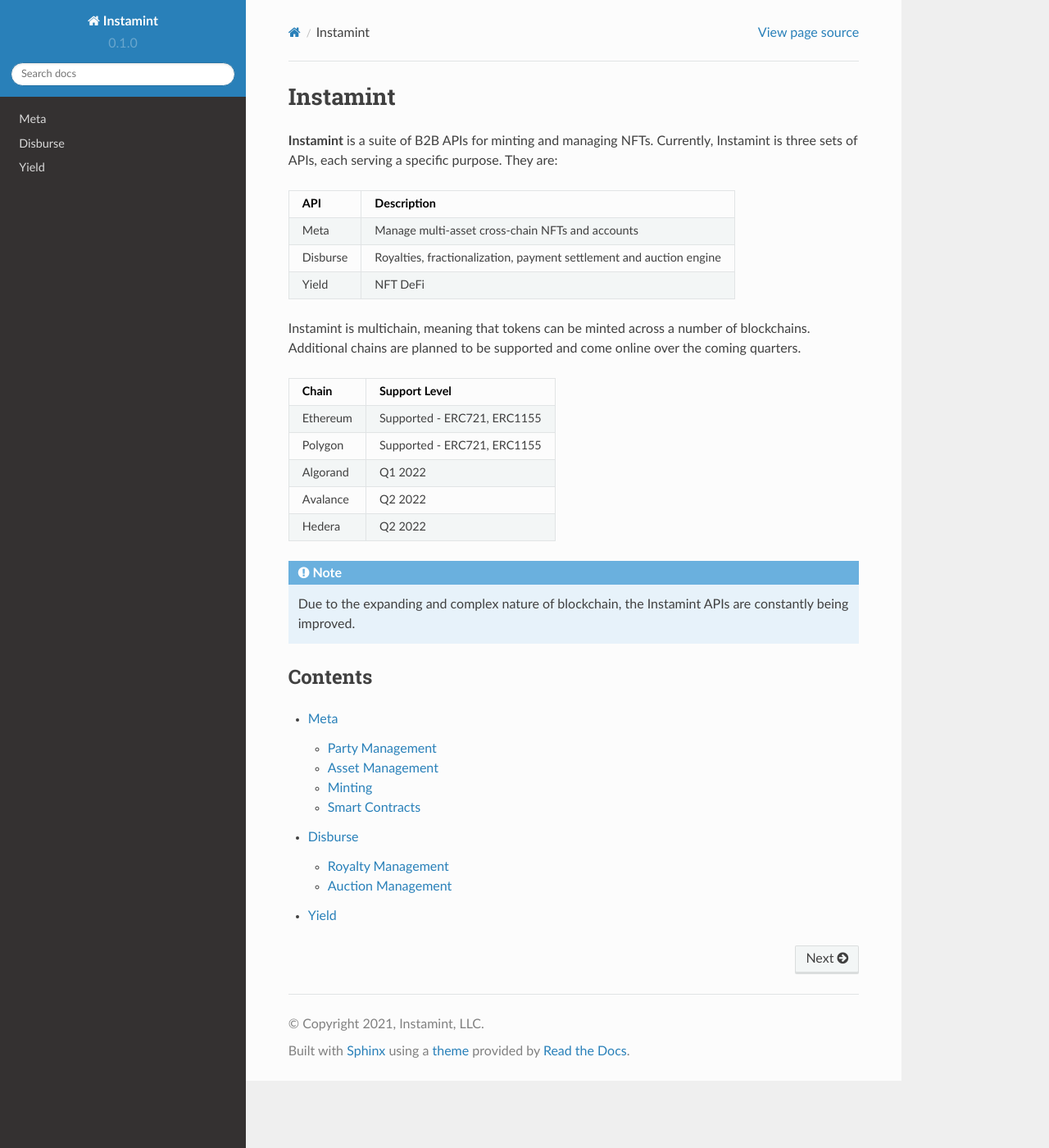
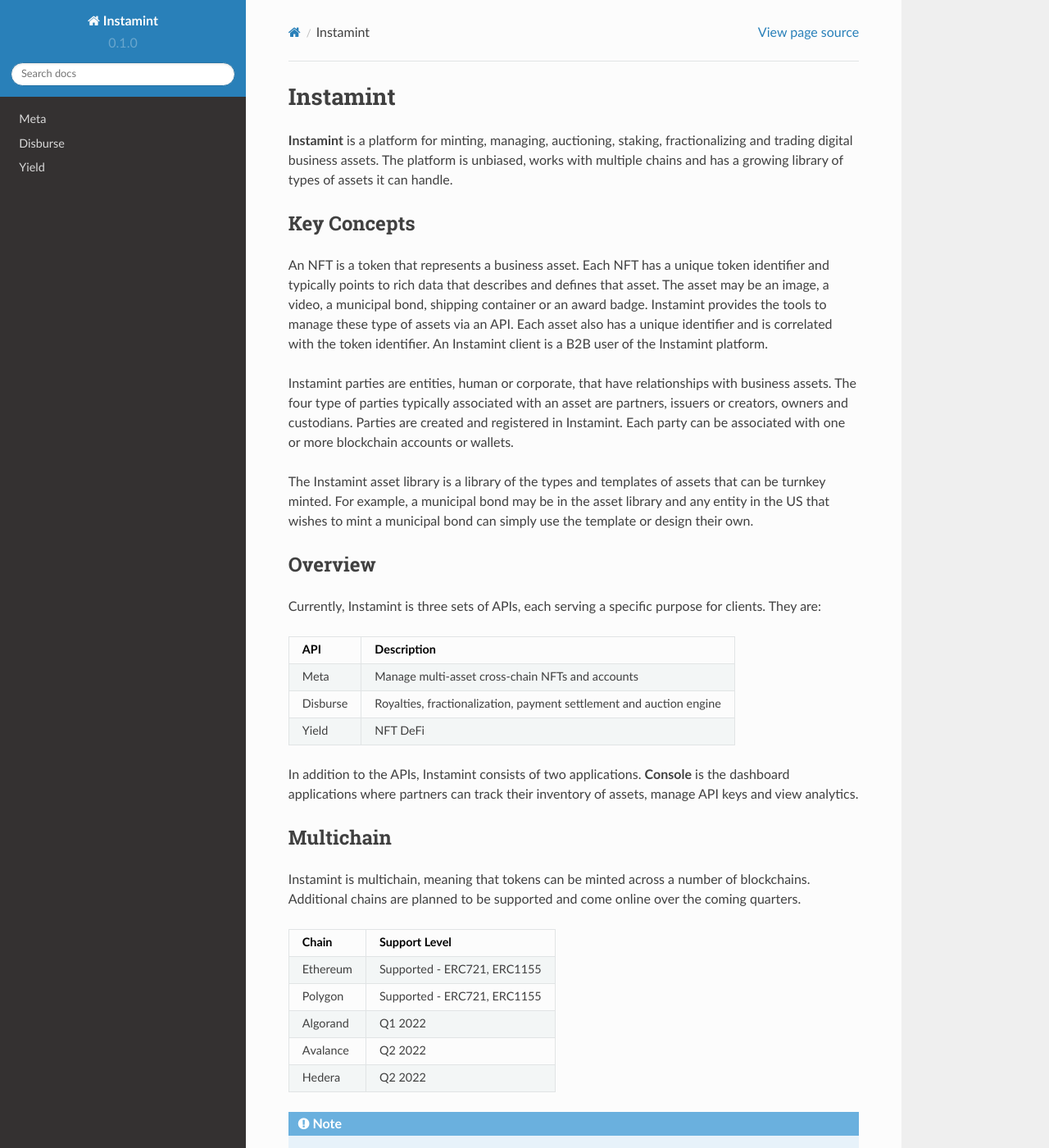
Before and after one commit to instamint/zzz-deprecated-docs, a Sphinx documentation site: the page built from docs/source/index.rst, in a window 1280 px wide and 1400 px high. Shown: the whole window at 82% size. Built offline with Sphinx 7.4.7 and the Read the Docs theme 2.0.0, drawn with Linux system fonts in a browser that asks for light colours.

Commit message:
Update index.rst

```diff
--- a/docs/source/index.rst
+++ b/docs/source/index.rst
@@ -1,7 +1,22 @@
 Instamint
 ===================================
 
-**Instamint** is a suite of B2B APIs for minting and managing NFTs. Currently, Instamint is three sets of APIs, each serving a specific purpose. They are:
+**Instamint** is a platform for minting, managing, auctioning, staking, fractionalizing and trading digital business assets. The platform is unbiased, works with multiple chains and has a growing library of types of assets it can handle.
+
+Key Concepts
+------------
+
+An NFT is a token that represents a business asset. Each NFT has a unique token identifier and typically points to rich data that describes and defines that asset. The asset may be an image, a video, a municipal bond, shipping container or an award badge. Instamint provides the tools to manage these type of assets via an API. Each asset also has a unique identifier and is correlated with the token identifier. An Instamint client is a B2B user of the Instamint platform.
+
+Instamint parties are entities, human or corporate, that have relationships with business assets. The four type of parties typically associated with an asset are partners, issuers or creators, owners and custodians. Parties are created and registered in Instamint. Each party can be associated with one or more blockchain accounts or wallets.
+
+The Instamint asset library is a library of the types and templates of assets that can be turnkey minted. For example, a municipal bond may be in the asset library and any entity in the US that wishes to mint a municipal bond can simply use the template or design their own.
+
+
+Overview
+---------
+
+Currently, Instamint is three sets of APIs, each serving a specific purpose for clients. They are:
 
 +-----------+----------------------------------------------------------------------------------------------+
 | API       | Description                                                                                  |
@@ -12,6 +27,11 @@
 +-----------+----------------------------------------------------------------------------------------------+
 | Yield     | NFT DeFi                                                                                     |
 +-----------+----------------------------------------------------------------------------------------------+
+
+In addition to the APIs, Instamint consists of two applications. **Console** is the dashboard applications where partners can track their inventory of assets, manage API keys and view analytics.
+
+Multichain
+-----------
 
 Instamint is multichain, meaning that tokens can be minted across a number of blockchains. Additional chains are planned to be supported and come online over the coming quarters.
 
```
